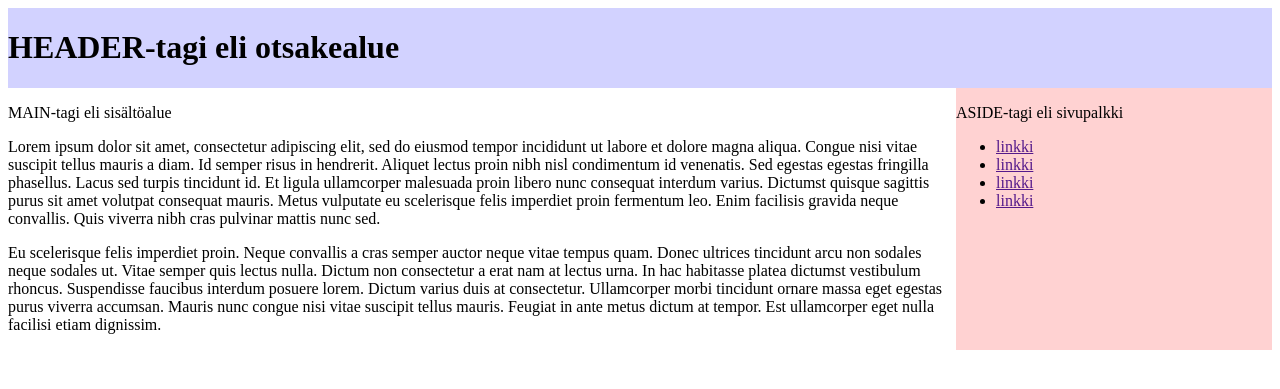
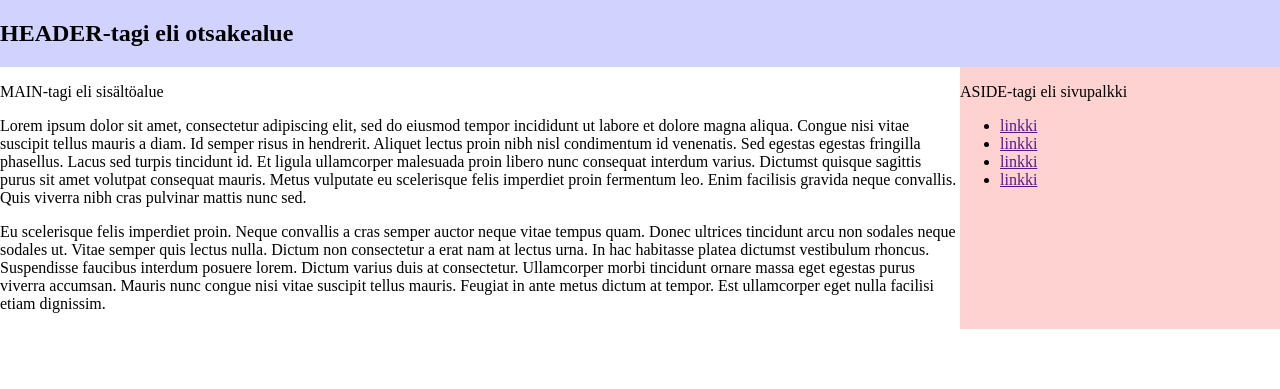
Before and after one commit to JHiltunen/CampusTracker, a PHP site: page / in a window 1280 px wide. Shown: the top 389 px of the page. Run offline with PHP 8.4, Linux system fonts and the light colour scheme.

Commit message:
body margin auto

```diff
--- a/index.html
+++ b/index.html
@@ -8,7 +8,7 @@
     <body>
         <div id="page-container">
 			<header>
-				<h1>HEADER-tagi eli otsakealue</h1>
+				<h2>HEADER-tagi eli otsakealue</h2>
 			</header>
 			<main>
 				<p>MAIN-tagi eli sisältöalue</p>
--- a/styles/style.css
+++ b/styles/style.css
@@ -4,6 +4,10 @@
 header {
 	background: rgb(210,210,255); /* Toi rgb-arvo ilmaisee vaaleansinistä.*/
 	width: 100%
+
+}
+body {
+	margin: auto;
 }
 
 #page-container {
```
